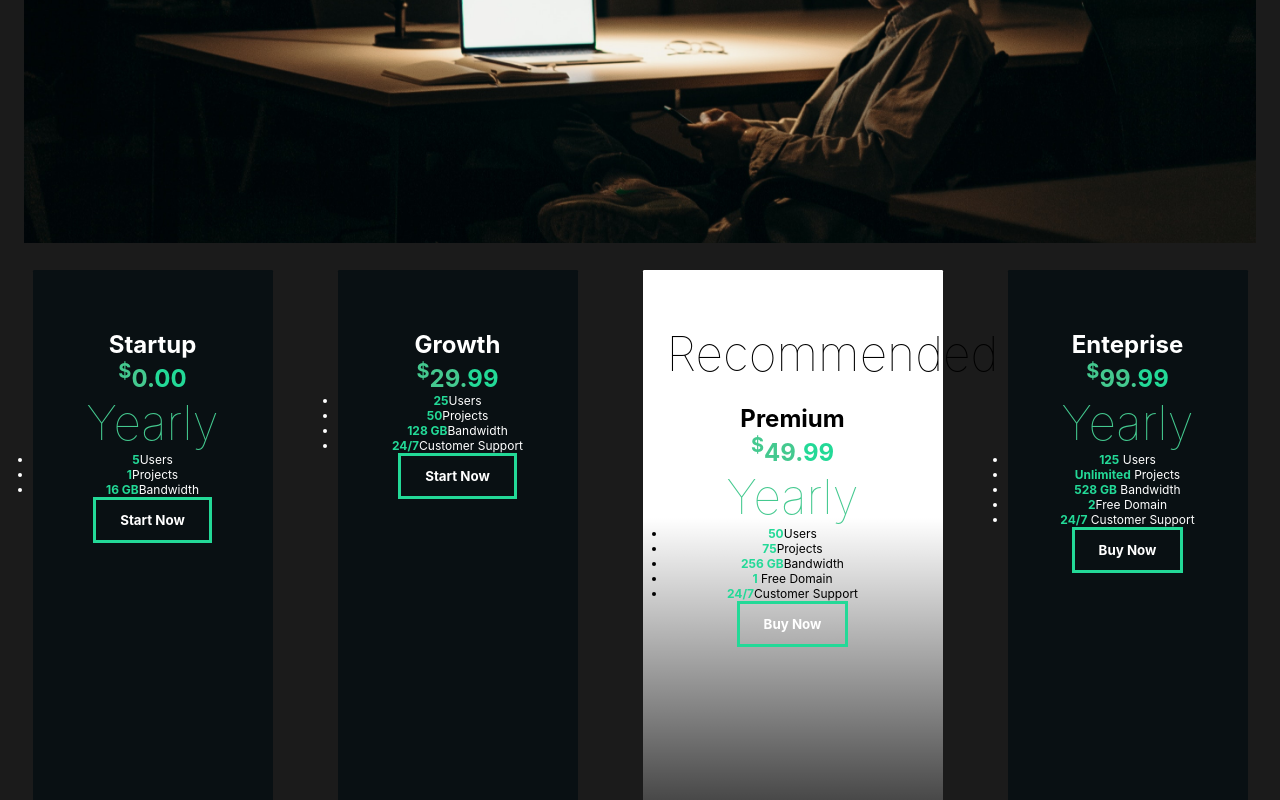
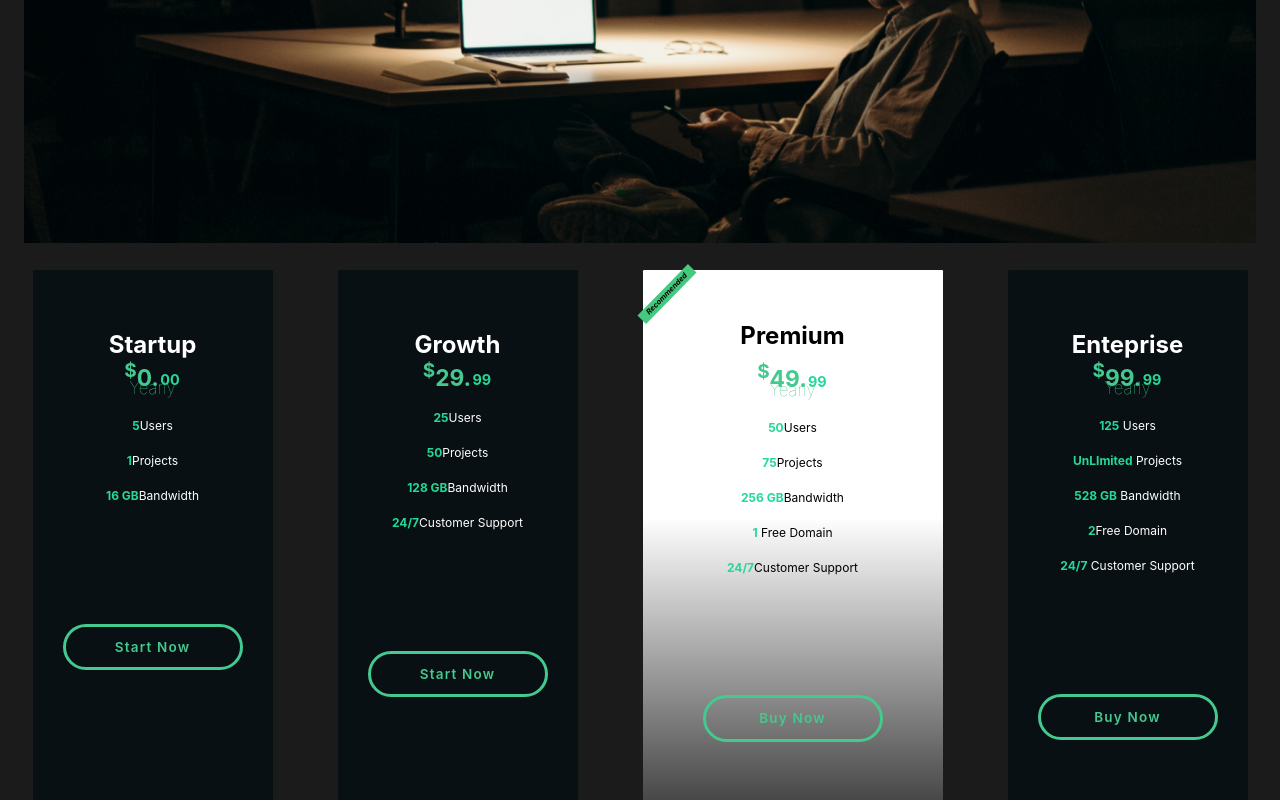
Before and after one commit to AnuraghSarkar/baithak, a React (Create React App) app: page / in a window 1280 px wide. Shown: the part 2000-2800 px from the top of the page. Built offline with nearby package versions, Linux system fonts and the light colour scheme.

Commit message:
Prinng Changed

```diff
--- a/src/components/Enterprise.js
+++ b/src/components/Enterprise.js
@@ -1,5 +1,6 @@
 import React from "react";
-import { PriceTab, Title,Price, Info } from "../styles";
+import { PriceTab, Title, Price, Info,Button, UL, LI } from "./stylesPricing";
+
 
 const Enterprise = () => {
     return(
@@ -9,24 +10,24 @@ const Enterprise = () => {
             <h1 class="price"><sup class="dollar">$</sup>99.<span class="cent">99</span></h1>
                     <h2 class="time">Yearly</h2>
         </Price>
-        <Info>  <ul class="info">
-            <li>
+        <Info>  <UL class="info">
+            <LI>
              <span class="bold">125</span> Users
-            </li>
-            <li>
-            <span class="bold">Unlimited</span> Projects
-            </li>
-            <li>
+            </LI>
+            <LI>
+            <span class="bold">UnLImited</span> Projects
+            </LI>
+            <LI>
              <span class="bold">528 GB</span> Bandwidth
-            </li>
-            <li>
+            </LI>
+            <LI>
             <span class="bold">2</span>Free Domain
-            </li>
-            <li>
+            </LI>
+            <LI>
              <span class="bold">24/7</span> Customer Support
-            </li>
-            </ul>
-            <button class="enterprise" onClick="">Buy Now</button>
+            </LI>
+            </UL>
+            <Button class="enterprise" onClick="">Buy Now</Button>
         </Info>
     </PriceTab>
     )
--- a/src/components/Growth.js
+++ b/src/components/Growth.js
@@ -1,5 +1,5 @@
 import React from "react";
-import { PriceTab, Title,Price, Info } from "../styles";
+import { PriceTab, Title, Price, Info, Button, UL, LI } from "./stylesPricing";
 
 const Growth = () => {
     return(
@@ -8,21 +8,21 @@ const Growth = () => {
             <Price>
                 <h1 class="price"><sup class="dollar">$</sup>29.<span class="cent">99</span></h1>
             </Price>
-            <Info><ul class="info">
-                <li>
+            <Info><UL class="info">
+                <LI>
                 <span class="bold">25</span>Users
-                </li>
-                <li>
+                </LI>
+                <LI>
                  <span class="bold">50</span>Projects
-                </li>
-                <li>
+                </LI>
+                <LI>
                  <span class="bold">128 GB</span>Bandwidth
-                </li>
-                <li>
+                </LI>
+                <LI>
                  <span class="bold">24/7</span>Customer Support
-                </li>
-                </ul>
-                <button class="growth" onClick="">Start Now</button>
+                </LI>
+                </UL>
+                <Button class="growth" onClick="">Start Now</Button>
         </Info>
     </PriceTab>
     )
--- a/src/components/Premium.js
+++ b/src/components/Premium.js
@@ -1,34 +1,53 @@
 import React from "react";
-import { PriceTabPremium, Recommended, TitlePremium, Price, InfoPremium,  } from "../styles";
+import {
+  PriceTabPremium,
+  Recommended,
+  TitlePremium,
+  Price,
+  InfoPremium,
+  Button,
+  UL,
+  LI,
+} from "./stylesPricing";
 
 const Premium = () => {
-    return(
+  return (
     <PriceTabPremium>
-            <Recommended><h2 class="recommend">Recommended</h2></Recommended>
-             <TitlePremium><h1 class="premiumtitle">Premium</h1></TitlePremium>
-            <Price><h1 class="price-premium"><sup class="dollar">$</sup>49.<span class="cent">99</span></h1>
-            <h2 class="time">Yearly</h2></Price>
+      <Recommended>
+        <h2 class="recommend">Recommended</h2>
+      </Recommended>
+      <TitlePremium>
+        <h1 class="premiumtitle">Premium</h1>
+      </TitlePremium>
+      <Price>
+        <h1 class="price-premium">
+          <sup class="dollar">$</sup>49.<span class="cent">99</span>
+        </h1>
+        <h2 class="time">Yearly</h2>
+      </Price>
       <InfoPremium>
-            <ul class="info-premium">
-            <li>
+        <UL class="info-premium">
+          <LI>
             <span class="bold">50</span>Users
-            </li>
-            <li>
+          </LI>
+          <LI>
             <span class="bold">75</span>Projects
-            </li>
-            <li>
+          </LI>
+          <LI>
             <span class="bold">256 GB</span>Bandwidth
-            </li>
-            <li>
+          </LI>
+          <LI>
             <span class="bold">1</span> Free Domain
-            </li>
-            <li>
+          </LI>
+          <LI>
             <span class="bold">24/7</span>Customer Support
-            </li>
-            </ul>
-            <button class="premium" onClick="">Buy Now</button>
+          </LI>
+        </UL>
+        <Button class="premium" onClick="">
+          Buy Now
+        </Button>
       </InfoPremium>
     </PriceTabPremium>
-    )
-}
+  );
+};
 export default Premium;
--- a/src/components/Startup.js
+++ b/src/components/Startup.js
@@ -1,5 +1,5 @@
 import React from "react";
-import { PriceTab, Title,Price, Info } from "../styles";
+import { PriceTab, Title, Price, Info, Button, UL, LI } from "./stylesPricing";
 
 const Startup = () => {
     return(
@@ -9,18 +9,18 @@ const Startup = () => {
                 <h1 class="price"><sup class="dollar">$</sup>0.<span class="cent">00</span></h1>
                     <h2 class="time">Yearly</h2>
             </Price>
-            <Info><ul class="info">
-                <li class = "lists">
+            <Info><UL class="info">
+                <LI class = "lists">
                 <span class="bold">5</span>Users
-                </li>
-                <li class = "lists">
+                </LI>
+                <LI class = "lists">
                  <span class="bold">1</span>Projects
-                </li>
-                <li class = "lists">
+                </LI>
+                <LI class = "lists">
                  <span class="bold">16 GB</span>Bandwidth
-                </li>
-                </ul>
-                <button class="startup" onClick="">Start Now</button>
+                </LI>
+                </UL>
+                <Button class="startup" onClick="">Start Now</Button>
             </Info>
         </PriceTab>
     )
--- /dev/null
+++ b/src/components/stylesPricing.js
@@ -0,0 +1,119 @@
+import styled from "styled-components";
+import { motion } from "framer-motion";
+
+// Styled Component
+export const About = styled(motion.div)`
+  min-height: 90vh;
+  display: flex;
+  align-items: center;
+  justify-content: space-between;
+  padding: 5rem 10rem;
+  color: white;
+  @media (max-width: 1300px) {
+    display: block;
+    padding: 2rem 2rem;
+    text-align: center;
+  }
+`;
+export const Description = styled.div`
+  flex: 1;
+  padding-right: 5rem;
+  z-index: 2;
+  h2 {
+    font-weight: lighter;
+  }
+  @media (max-width: 1300px) {
+    padding: 0;
+    button {
+      margin: 2rem 0 5rem 0;
+    }
+  }
+`;
+export const Image = styled.div`
+  flex: 1;
+  overflow: hidden;
+  img {
+    width: 100%;
+    height: 80vh;
+    object-fit: cover;
+  }
+  z-index: 2;
+`;
+export const Hidden = styled.div`
+  overflow: hidden;
+`;
+
+export const PriceTab = styled(motion.div)`
+  min-height: 40rem;
+  width: 20rem;
+  text-align: center;
+  background-color: #091013;
+  /* padding: 5rem 10rem; */
+  border-radius: 0.1rem;
+`;
+export const Title = styled(motion.div)`
+  color: white;
+  padding-top: 5rem;
+`;
+export const Price = styled(motion.div)`
+  color: #44c98f;
+`;
+export const Info = styled(motion.div)`
+  color: white;
+`;
+export const PriceTabPremium = styled(motion.div)`
+  min-height: 50rem;
+  width: 25rem;
+  text-align: center;
+  background-color: #fff;
+  padding: 4.5rem 2rem;
+  border-radius: 0.1rem;
+  background: linear-gradient(
+    180deg,
+    #ffffff 41.31%,
+    rgba(255, 255, 255, 0) 100%
+  );
+`;
+export const Recommended = styled(motion.div)`
+  min-height: 5rem;
+`;
+export const TitlePremium = styled(motion.div)`
+  color: black;
+  padding-top: 20px;
+`;
+
+export const InfoPremium = styled(motion.div)`
+  color: black;
+`;
+
+
+export const Button = styled.button`
+
+      margin-top: 10rem;
+      font-weight: 600 ;
+      line-height: 1.356rem;
+      letter-spacing: 0.1rem;
+      font-size: 1.125rem;
+      width: 15rem;
+      cursor: pointer;
+      padding: 1rem 2rem;
+      border: 3px solid #44C98F;
+      border-radius: 60px;
+      background: transparent;
+      color: #44C98F;
+      transition: all 0.5s ease;
+      font-family: 'Inter', sans-serif;
+      &:hover{
+          background-color: #44C98F;
+          color: white;
+      }
+`;
+
+export const UL = styled.ul`
+  text-align: center;
+  list-style-type: none;
+`;
+
+export const LI = styled.li`
+  padding-top: 20px;
+`;
--- a/src/pages/Pricing.js
+++ b/src/pages/Pricing.js
@@ -1,33 +1,37 @@
-import React from 'react';
+import React from "react";
 
-import Startup from '../components/Startup'
-import Growth from '../components/Growth'
-import Premium from '../components/Premium'
-import Enterprise from '../components/Enterprise'
+import Startup from "../components/Startup";
+import Growth from "../components/Growth";
+import Premium from "../components/Premium";
+import Enterprise from "../components/Enterprise";
 
-import {motion} from 'framer-motion';
-import { PageAnimation } from '../animation';
-import styled from 'styled-components';
+import { motion } from "framer-motion";
+import { scrollReveal } from "../animation";
+import styled from "styled-components";
+import { UseScroll } from "../components/useScroll";
 
+const Pricing = () => {
+  const [element, controls] = UseScroll();
 
-const Pricing = () =>{
-    return(
-        <Exit exit="exit" variants={PageAnimation} initial='hidden' animate='show'>
-
-            <Startup/>
-            <Growth/>
-            <Premium/>
-            <Enterprise/>
-
-        </Exit>
-    );
-
-
-}
+  return (
+    <Exit
+      exit="exit"
+      variants={scrollReveal}
+      ref={element}
+      animate={controls}
+      initial="hidden"
+    >
+      <Startup />
+      <Growth />
+      <Premium />
+      <Enterprise />
+    </Exit>
+  );
+};
 const Exit = styled(motion.div)`
-    display: flex;
-    justify-content:space-around;
-    flex: 1;
-`
+  display: flex;
+  justify-content: space-around;
+  flex: 1;
+`;
 
 export default Pricing;
--- a/src/styles.js
+++ b/src/styles.js
@@ -1,5 +1,5 @@
-import styled from 'styled-components'
-import { motion } from 'framer-motion'
+import styled from "styled-components";
+import { motion } from "framer-motion";
 // Styled Component
 export const About = styled(motion.div)`
   min-height: 90vh;
@@ -8,12 +8,12 @@ export const About = styled(motion.div)`
   justify-content: space-between;
   padding: 5rem 10rem;
   color: white;
-    @media (max-width:1300px){
+  @media (max-width: 1300px) {
     display: block;
     padding: 2rem 2rem;
     text-align: center;
   }
-`
+`;
 export const Description = styled.div`
   flex: 1;
   padding-right: 5rem;
@@ -21,13 +21,13 @@ export const Description = styled.div`
   h2 {
     font-weight: lighter;
   }
-    @media (max-width:1300px){
+  @media (max-width: 1300px) {
     padding: 0;
     button {
       margin: 2rem 0 5rem 0;
     }
   }
-`
+`;
 export const Image = styled.div`
   flex: 1;
   overflow: hidden;
@@ -37,50 +37,7 @@ export const Image = styled.div`
     object-fit: cover;
   }
   z-index: 2;
-`
+`;
 export const Hidden = styled.div`
   overflow: hidden;
-`
-
-export const PriceTab = styled(motion.div)`
-  min-height: 40rem;
-  width: 20rem;
-  text-align: center;
-  background-color: #091013;
-  /* padding: 5rem 10rem; */
-  border-radius: 0.1rem;
 `;
-export const Title = styled(motion.div)`
-  color: white;
-  padding-top: 5rem;
-`;
-export const Price = styled(motion.div)`
-  color: #44c98f;
-`;
-export const Info = styled(motion.div)`
-  color: white;
-`;
-export const PriceTabPremium = styled(motion.div)`
-  min-height: 50rem;
-  width: 25rem;
-  text-align: center;
-  background-color: #fff;
-  padding: 4.5rem 2rem;
-  border-radius: 0.1rem;
-  background: linear-gradient(
-    180deg,
-    #ffffff 41.31%,
-    rgba(255, 255, 255, 0) 100%
-  );
-`;
-export const Recommended = styled(motion.div)`
-  min-height: 5rem;
-`;
-export const TitlePremium = styled(motion.div)`
-  color: black;
-  padding-top: 20px;
-`;
-
-export const InfoPremium = styled(motion.div)`
-  color: black;
-`;
```
Also changed, not shown: src/components/GlobalStyle.js (+76 -0 lines). Lines whose indentation alone changed are shown as unchanged.
